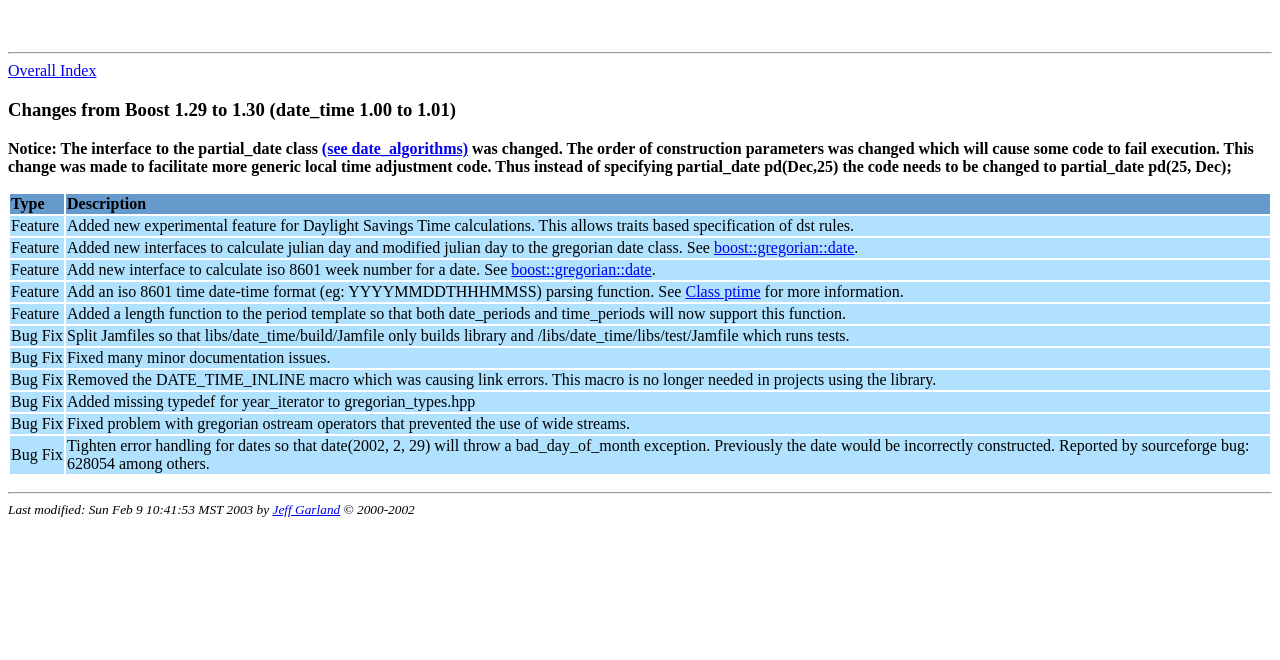
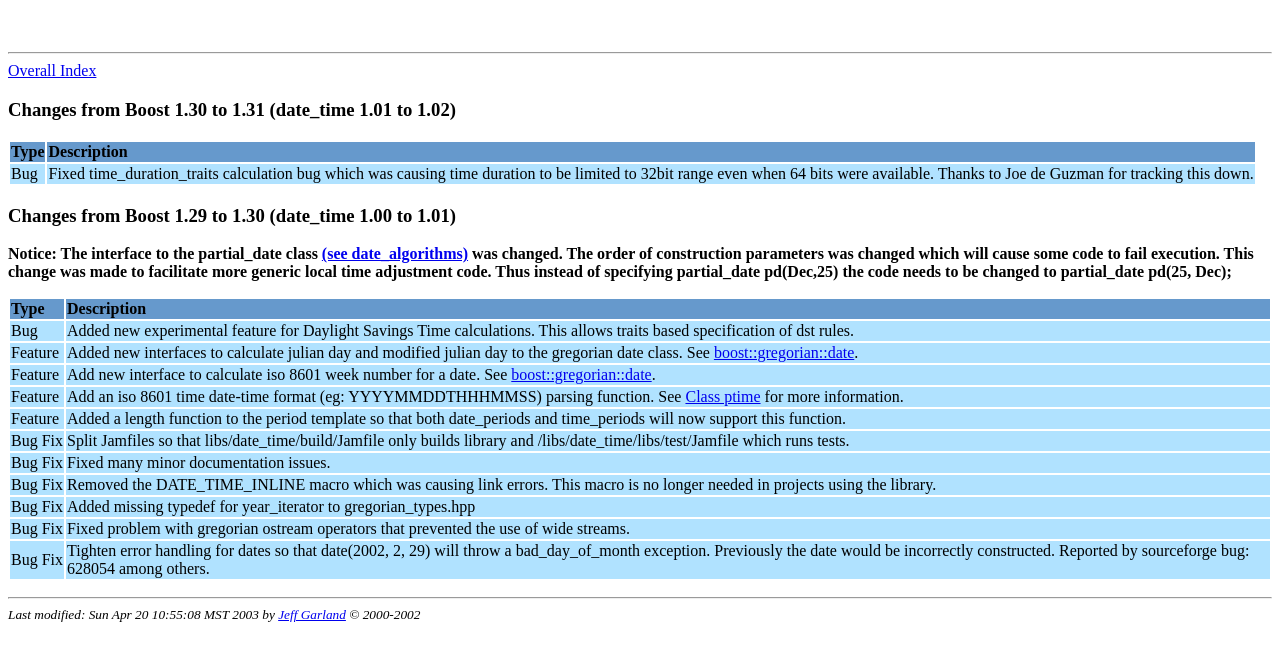
Before and after one commit to boostorg/date_time, a plain HTML site: page doc/Changes.html in a window 1280 px wide. Shown: the part 48-708 px from the top of the page. Drawn offline with Linux system fonts and the light colour scheme.

Commit message:
fixes for time duration overflow bug
[SVN r18282]

```diff
--- a/doc/Changes.html
+++ b/doc/Changes.html
@@ -15,7 +15,19 @@
 <hr>
 <a href="index.html">Overall Index</a>
 <p>
-
+<h3>Changes from Boost 1.30 to 1.31 (date_time 1.01 to 1.02)</h3>
+    <p class="bold">
+    <table>
+        <tr class="row_title"><td>Type</td><td>Description</td></tr>
+        <tr class="content">
+           <td class="nowrap">Bug</td>
+           <td>Fixed time_duration_traits calculation bug which was
+               causing time duration to be limited to 32bit range even
+               when 64 bits were available.  Thanks to Joe de Guzman
+               for tracking this down.
+          </td>
+        </tr>
+    </table>
 <h3>Changes from Boost 1.29 to 1.30 (date_time 1.00 to 1.01)</h3>
     <p class="bold">
       Notice:  The interface to the <font class="el">partial_date</font>
@@ -30,12 +42,13 @@
     <table>
         <tr class="row_title"><td>Type</td><td>Description</td></tr>
         <tr class="content">
-           <td class="nowrap">Feature</td>
+           <td class="nowrap">Bug</td>
            <td>Added new experimental feature for Daylight Savings Time
                calculations.  This allows traits based specification of
                dst rules.
 
           </td>
+        </tr>
         <tr class="content">
            <td class="nowrap">Feature</td>
            <td>Added new interfaces to calculate julian day and modified
@@ -103,7 +116,7 @@
 <hr>
 <address><small>
 <!-- hhmts start -->
-Last modified: Sun Feb  9 10:41:53 MST 2003
+Last modified: Sun Apr 20 10:55:08 MST 2003
 <!-- hhmts end -->
  by <a href="mailto:jeff&#64;crystalclearsoftware.com">Jeff Garland</a> &copy; 2000-2002
 </small></address>
```
